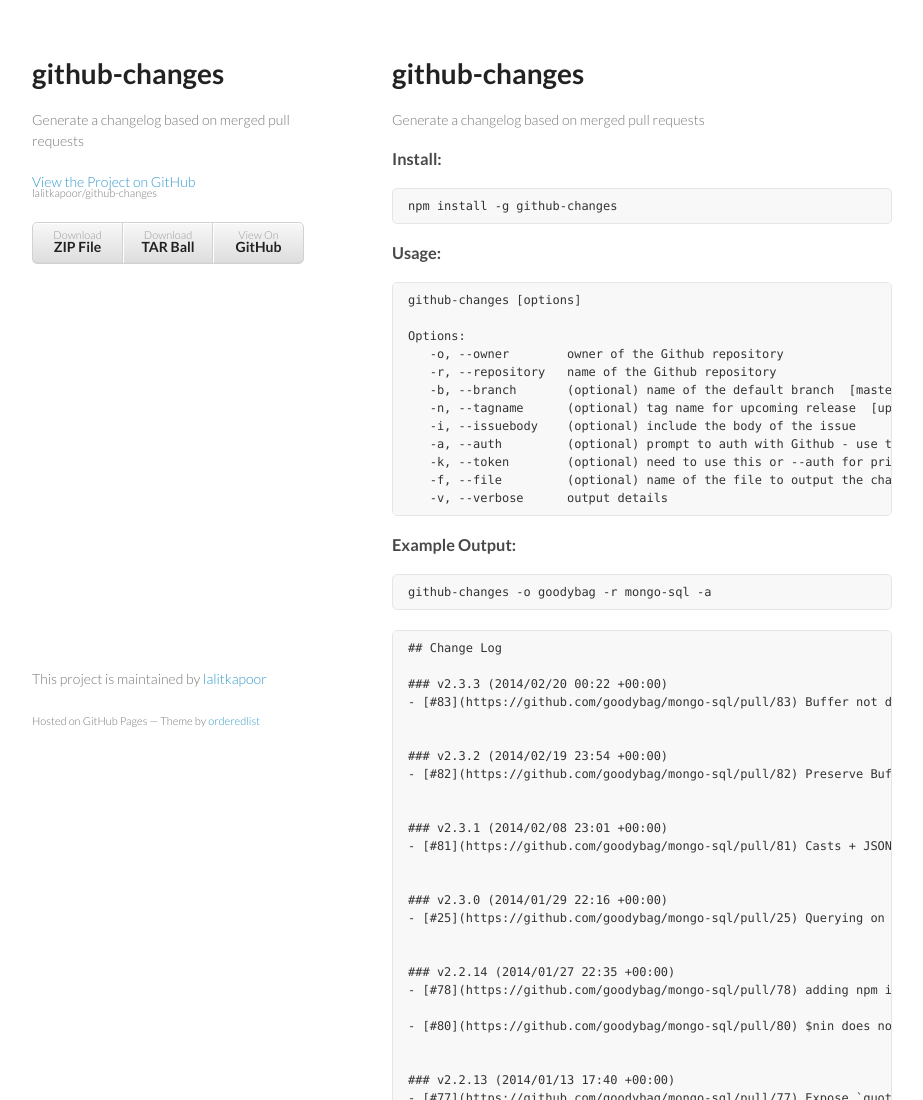
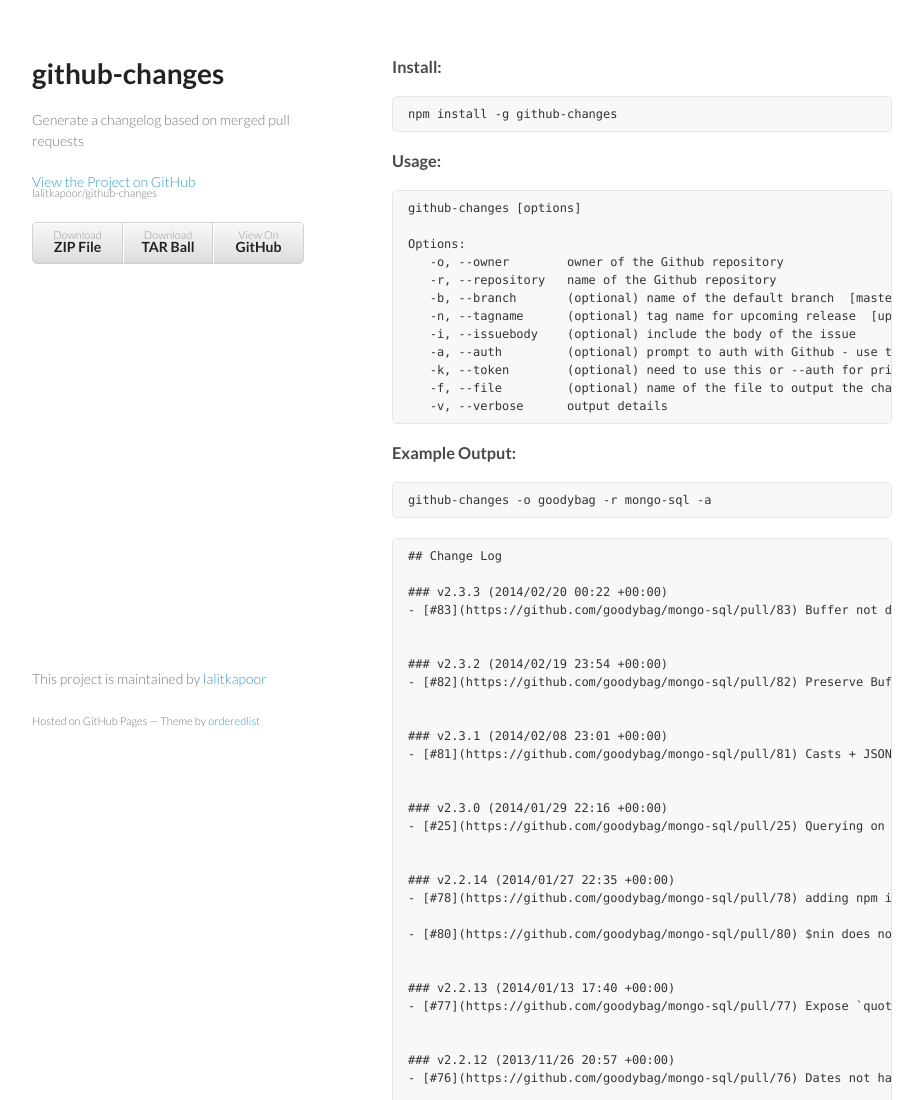
Before and after one commit to lalitkapoor/github-changes, a plain HTML site: page index.html in a window 1280 px wide. Shown: the top 1100 px of the page, without its empty margins (178-1101 px from the left). Drawn offline with Linux system fonts and the light colour scheme.

Commit message:
Update index.html

```diff
--- a/index.html
+++ b/index.html
@@ -28,11 +28,6 @@
         </ul>
       </header>
       <section>
-        <h1>
-<a name="github-changes" class="anchor" href="#github-changes"><span class="octicon octicon-link"></span></a>github-changes</h1>
-
-<p>Generate a changelog based on merged pull requests</p>
-
 <h3>
 <a name="install" class="anchor" href="#install"><span class="octicon octicon-link"></span></a>Install:</h3>
 
```
